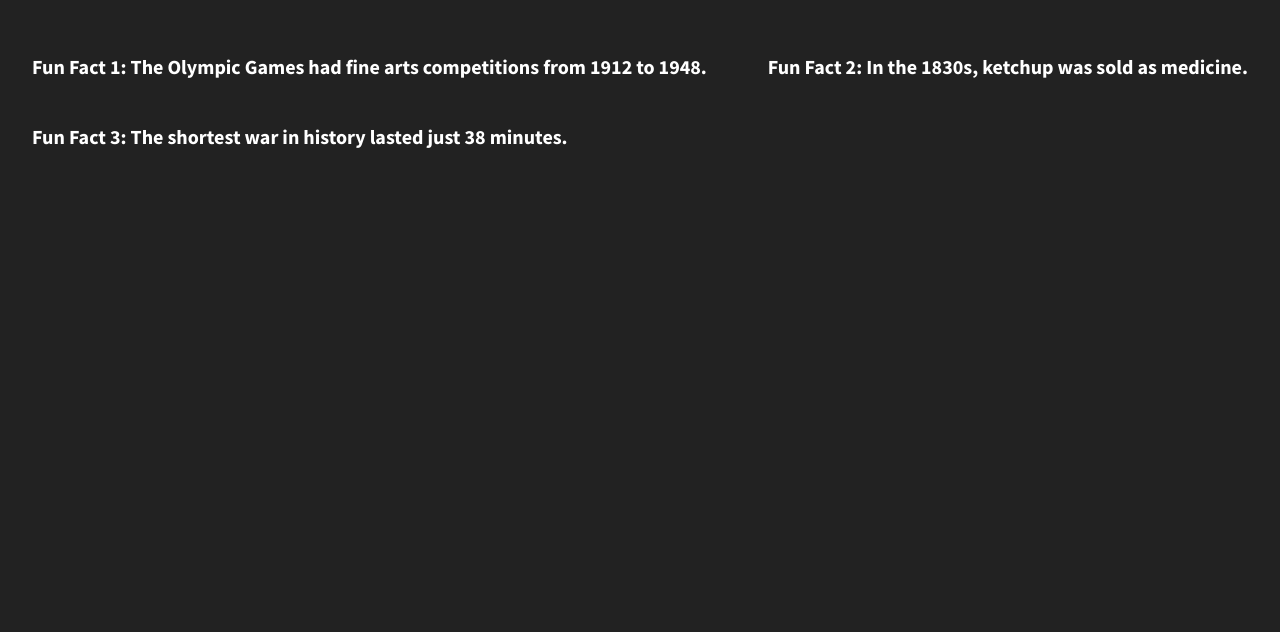
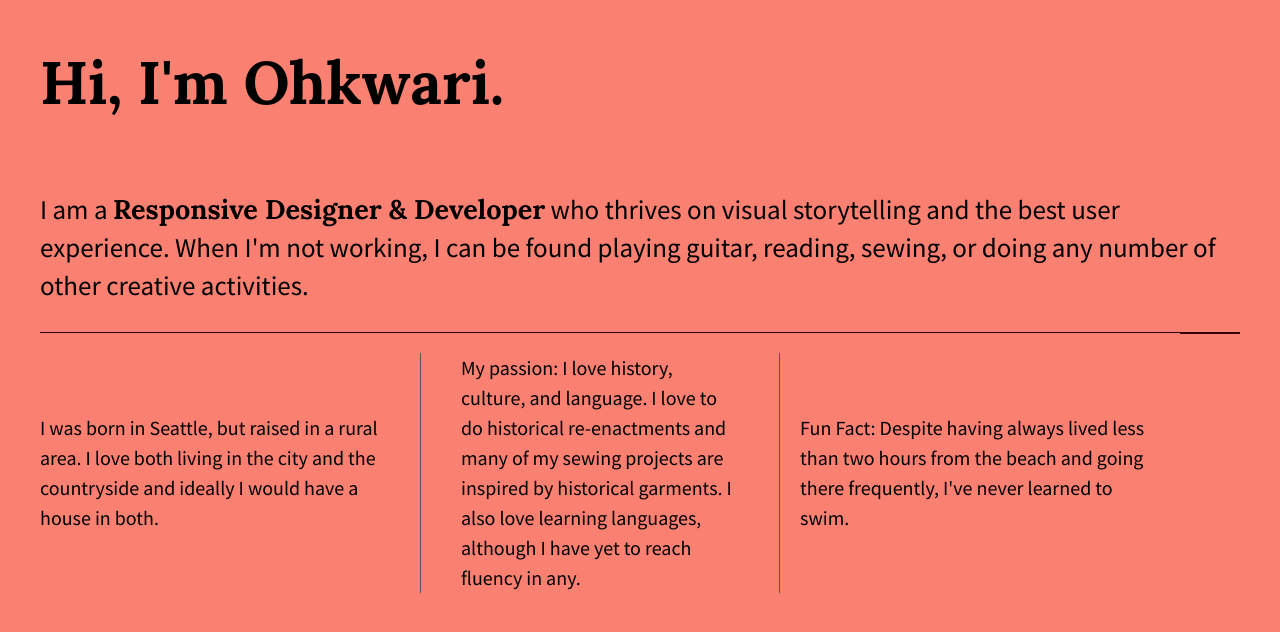
Before and after one commit to Giizhig-L/div-flexbox-starter, a plain HTML site: page index.html in a window 1280 px wide. Drawn offline with nearby package versions, Linux system fonts and the light colour scheme.

Commit message:
Change color and layout

```diff
--- a/css/main.css
+++ b/css/main.css
@@ -97,39 +97,69 @@ textarea {
 
 
 html {
-  background-color: #222;
+  background-color: salmon;
   height: 100%;
   width: 100%;
 }
 
 body {
     font-family: 'Source Sans Pro', sans-serif;
-  font-weight: 700;
-  padding: 2em;
-  color: #fff;
-  height: 100%;
+    padding: 0em 2em;
+    font-size: 1.25em;
+    color: black;
+    display: flex;
+    justify-content: center;
 }
 
-.wrapper {
-  /*add display:flex and set justify-content to space-between*/
+.flex-container {
     display: flex;
     flex-flow: row wrap;
     justify-content: space-between;
-  align-items: center;
+    max-width: 1200px;
 }
 
-.div-1, .div-2, .div-3 {
-  /*give the divs a width of 30%, add display:flex, set justify-content and align-items to center*/
+p span {
+    font-family: 'Lora', sans-serif;
+}
+
+header {
+    width: 100%;
+    display: flex;
+    justify-content: flex-start;
+}
+
+header h1 {
+    font-family: 'Lora', sans-serif;
+    font-size: 3em;
+}
+
+main {
+    width: 100%;
+    display: flex;
+    justify-content: center;
+    border-bottom: 1px solid #360000;
+}
+
+main p {
+    font-size: 1.35em;
+}
+
+.flex-items {
     display: flex;
     justify-content: center;
     align-items: center;
-  color: #fff;
     line-height: 1.5em;
-  font-size: 1.25em;
-  height: auto;
+    font-size: 1em;
+    border-bottom: 1px solid #360000;
 }
 
+footer {
+    border-top: 1px solid #360000;
+}
 
+footer i {
+    padding: 30px 20px 0 0;
+}
 
 
 /* ==========================================================================
@@ -211,6 +241,25 @@ body {
    These examples override the primary ('mobile first') styles.
    Modify as content requires.
    ========================================================================== */
+
+@media all and (max-width: 768px) {
+    body {
+        padding: 1em;
+    }
+}
+
+@media (min-width: 1200px) {
+    .flex-items {
+        flex-basis: 30%;
+        border-bottom: none;
+    }
+
+    #div-2 p {
+        border-left: 1px solid #555;
+        border-right: 1px solid #555;
+        padding: 0 40px;
+    }
+}
 
 @media print,
        (-webkit-min-device-pixel-ratio: 1.25),
--- a/index.html
+++ b/index.html
@@ -21,16 +21,27 @@
             <p class="browserupgrade">You are using an <strong>outdated</strong> browser. Please <a href="http://browsehappy.com/">upgrade your browser</a> to improve your experience.</p>
         <![endif]-->
 
-        <section class="wrapper">
-            <div class="div-1">
-                <p>Fun Fact 1: The Olympic Games had fine arts competitions from 1912 to 1948.</p>
+        <section class="flex-container">
+            <header>
+                <h1>Hi, I'm Ohkwari.</h1>
+            </header>
+            <main>
+                <p>I am a <span>Responsive Designer & Developer</span> who thrives on visual storytelling and the best user experience. When I'm not working, I can be found playing guitar, reading, sewing, or doing any number of other creative activities.</p>
+            </main>
+            <div id="div-1" class="flex-items">
+                <p>I was born in Seattle, but raised in a rural area. I love both living in the city and the countryside and ideally I would have a house in both.</p>
             </div>
-            <div class="div-2">
-                <p>Fun Fact 2: In the 1830s, ketchup was sold as medicine.</p>
+            <div id="div-2" class="flex-items">
+                <p>My passion: I love history, culture, and language. I love to do historical re-enactments and many of my sewing projects are inspired by historical garments. I also love learning languages, although I have yet to reach fluency in any.</p>
             </div>
-            <div class="div-3">
-                <p>Fun Fact 3: The shortest war in history lasted just 38 minutes.</p>
+            <div id="div-3" class="flex-items">
+                <p>Fun Fact: Despite having always lived less than two hours from the beach and going there frequently, I've never learned to swim.</p>
             </div>
+            <footer>
+                <i class="fab fa-twitter"></i>
+                <i class="fab fa-linkedin"></i>
+                <i class="fab fa-pinterest"></i>
+            </footer>
         </section>
 
         <script src="https://ajax.googleapis.com/ajax/libs/jquery/1.11.3/jquery.min.js"></script>
```
Lines whose indentation alone changed are shown as unchanged.
